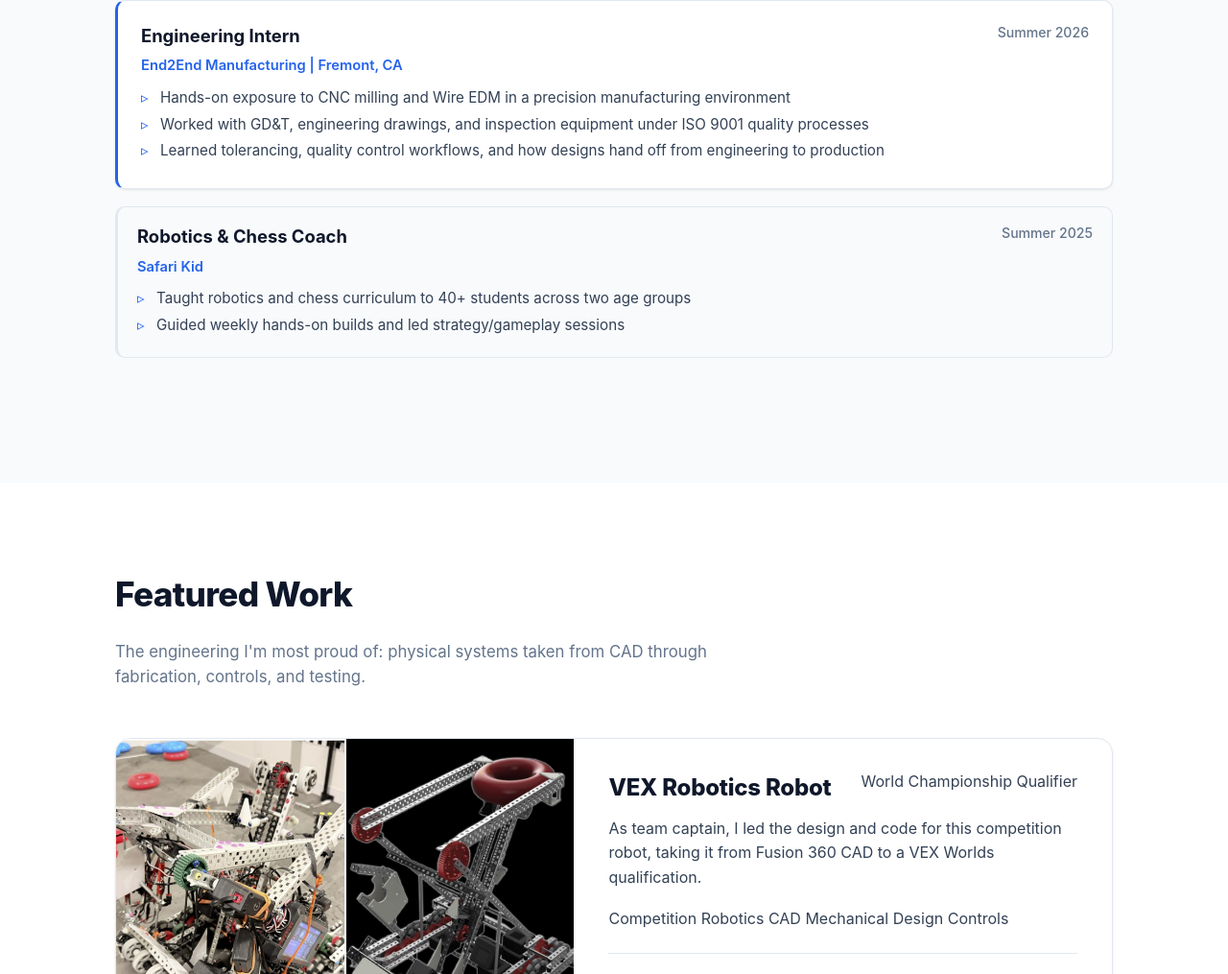
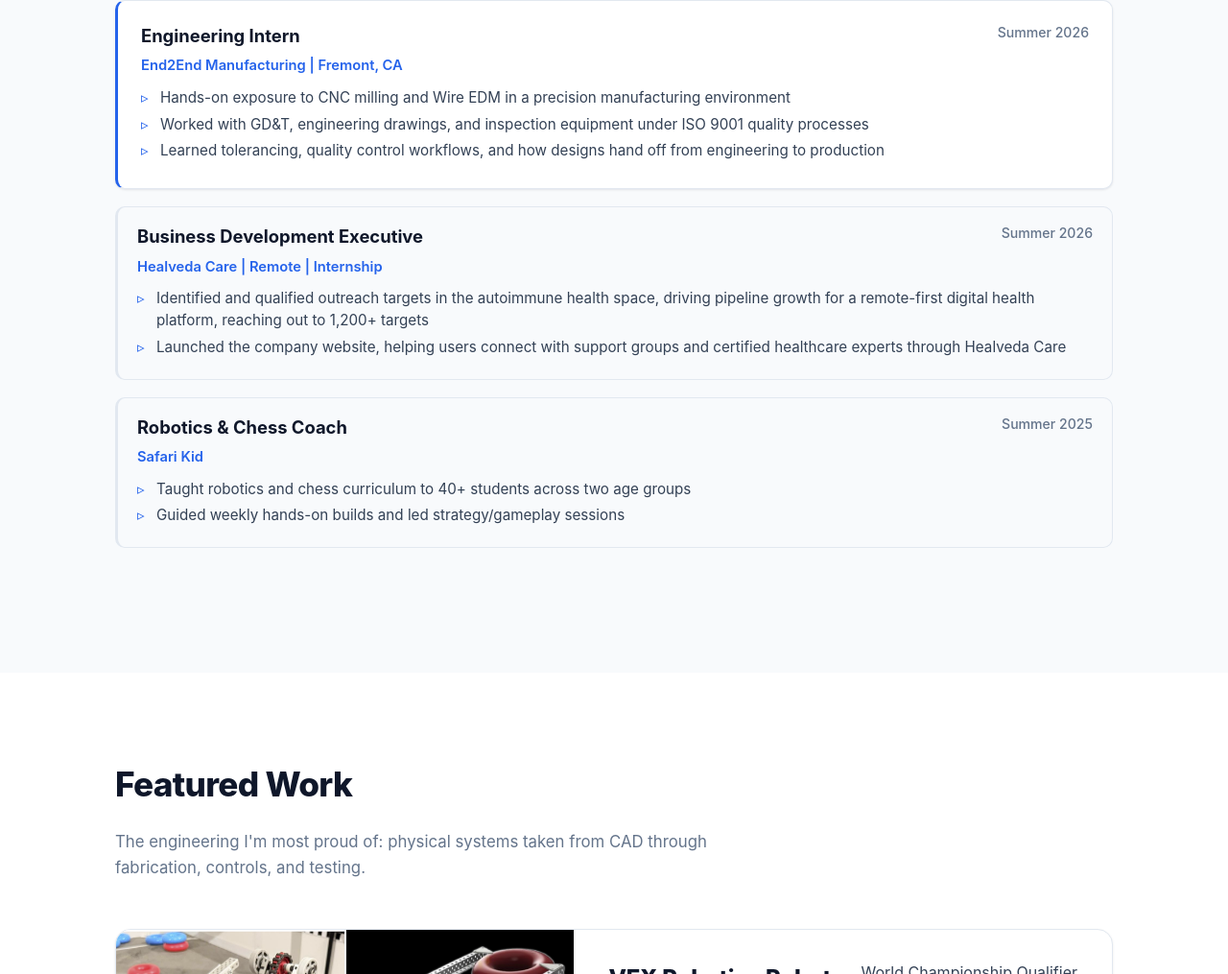
Before and after one commit to YashKathrani/personal, a plain HTML site: page index.html in a window 1280 px wide. Shown: the part 1003-2018 px from the top of the page at 96% size. Drawn offline with Linux system fonts and the light colour scheme.

Commit message:
Update index.html
Added experience details for Business Development Executive role at Healveda Care.

```diff
--- a/index.html
+++ b/index.html
@@ -238,6 +238,20 @@
                         <li>Hands-on exposure to CNC milling and Wire EDM in a precision manufacturing environment</li>
                         <li>Worked with GD&T, engineering drawings, and inspection equipment under ISO 9001 quality processes</li>
                         <li>Learned tolerancing, quality control workflows, and how designs hand off from engineering to production</li>
+                    </ul>
+                </div>
+
+                <div class="exp-item exp-item-compact">
+                    <div class="exp-header">
+                        <div>
+                            <h3>Business Development Executive</h3>
+                            <p class="exp-org">Healveda Care | Remote | Internship</p>
+                        </div>
+                        <p class="exp-date">Summer 2026</p>
+                    </div>
+                    <ul class="exp-details">
+                        <li>Identified and qualified outreach targets in the autoimmune health space, driving pipeline growth for a remote-first digital health platform, reaching out to 1,200+ targets</li>
+                        <li>Launched the company website, helping users connect with support groups and certified healthcare experts through Healveda Care</li>
                     </ul>
                 </div>
 
```
